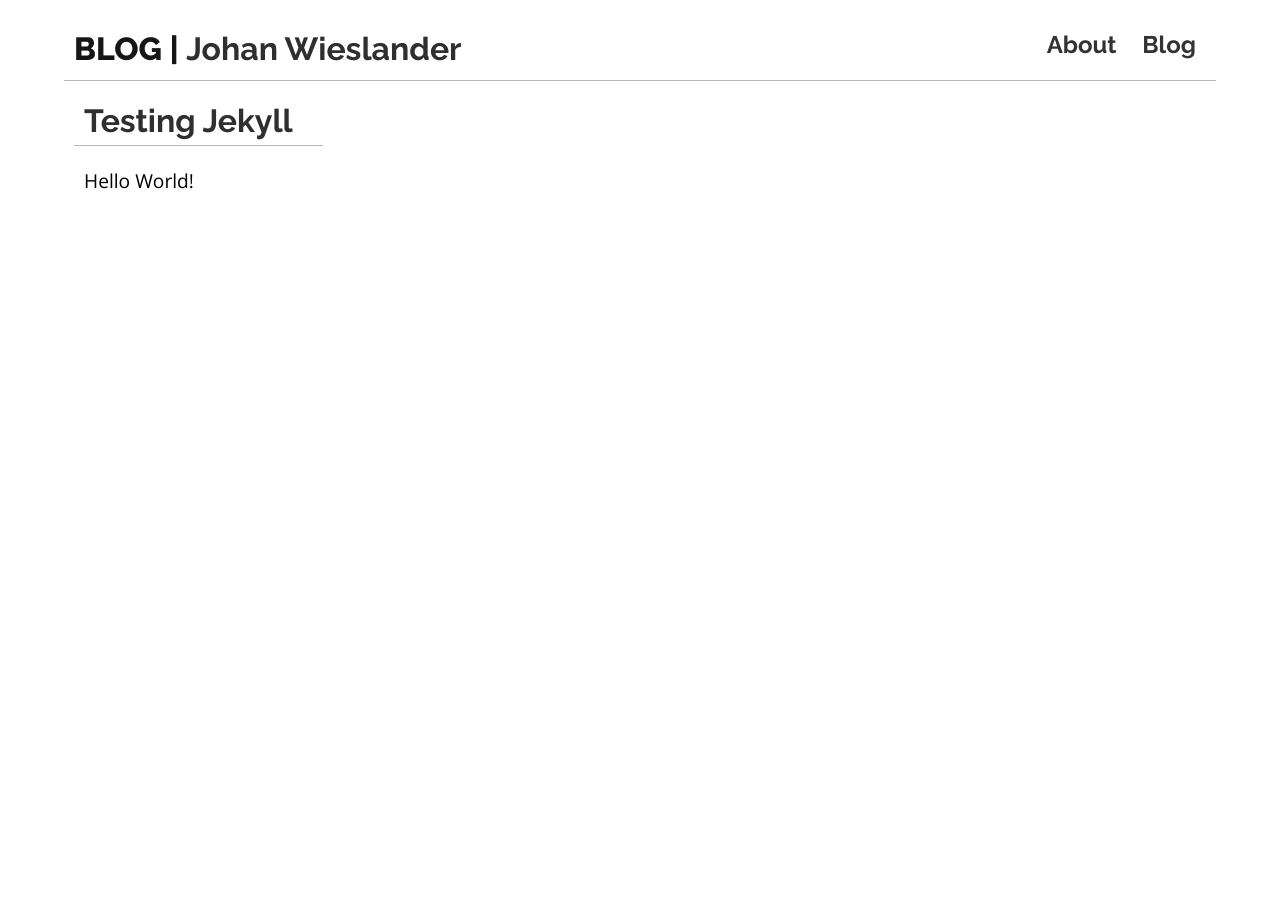
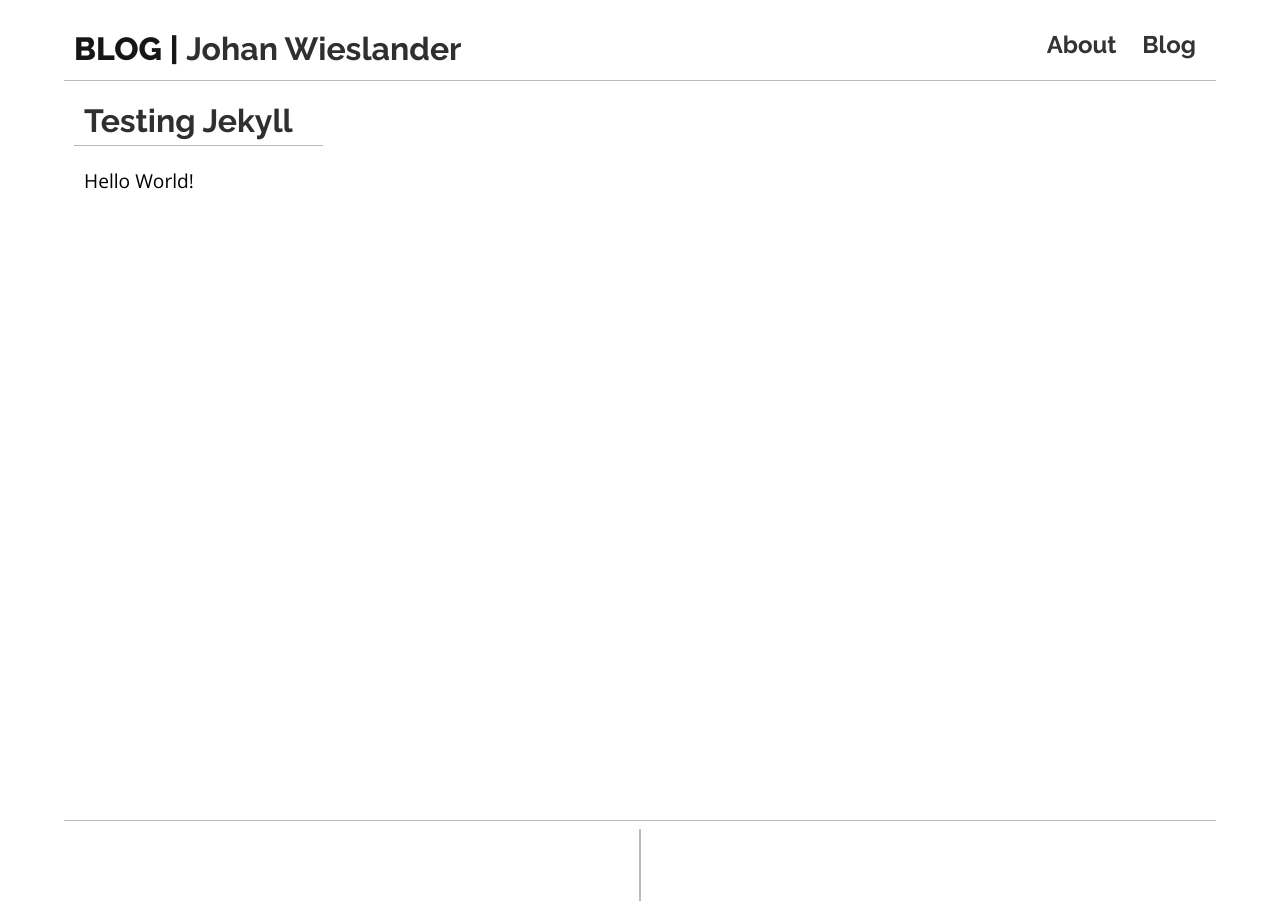
Before and after one commit to Halliom/halliom.github.io, a Jekyll site: the page built from blog.html, in a window 1280 px wide. Built offline with Jekyll 4.4.1, drawn with Linux system fonts in a browser that asks for light colours; nearby versions of some CDN libraries.

Commit message:
Added a footer

```diff
--- /dev/null
+++ b/_includes/footer.html
@@ -0,0 +1,8 @@
+<div class="footer">
+    <div class="footer-wrapper">
+        <div class="footer-left-panel">
+        </div>
+        <div class="footer-right-panel">
+        </div>
+    </div>
+</div>
--- a/_layouts/default.html
+++ b/_layouts/default.html
@@ -7,6 +7,7 @@
             <div class="page-content">
                 {{ content }}
             </div>
+            {% include footer.html %}
         </div>
     </body>
 </html>
--- a/css/style.css
+++ b/css/style.css
@@ -80,6 +80,56 @@ body {
     font-weight: 400;
 }
 
+.footer {
+    position: absolute;
+    right: 0;
+    bottom: 0;
+    left: 0;
+
+    width: 100%;
+    height: 5rem;
+}
+
+.footer-wrapper {
+    position: relative;
+
+    width: 90%;
+    height: 100%;
+
+    margin-left: auto;
+    margin-right: auto;
+
+    border-top-style: solid;
+    border-top-color: #bababa;
+    border-top-width: 1px;
+}
+
+.footer-left-panel {
+    position: absolute;
+    left: 0;
+    bottom: 0;
+
+    width: 50%;
+    height: 90%;
+
+    border-right-style: solid;
+    border-right-color: #bababa;
+    border-right-width: 1px;
+}
+
+.footer-right-panel {
+    position: absolute;
+    right: 0;
+    bottom: 0;
+
+    width: 50%;
+    height: 90%;
+
+    border-left-style: solid;
+    border-left-color: #bababa;
+    border-left-width: 1px;
+}
+
 @media (min-width: 768px) {
     html {
         font-size: 16px;
```
Also changed, not shown: 3 other files.
